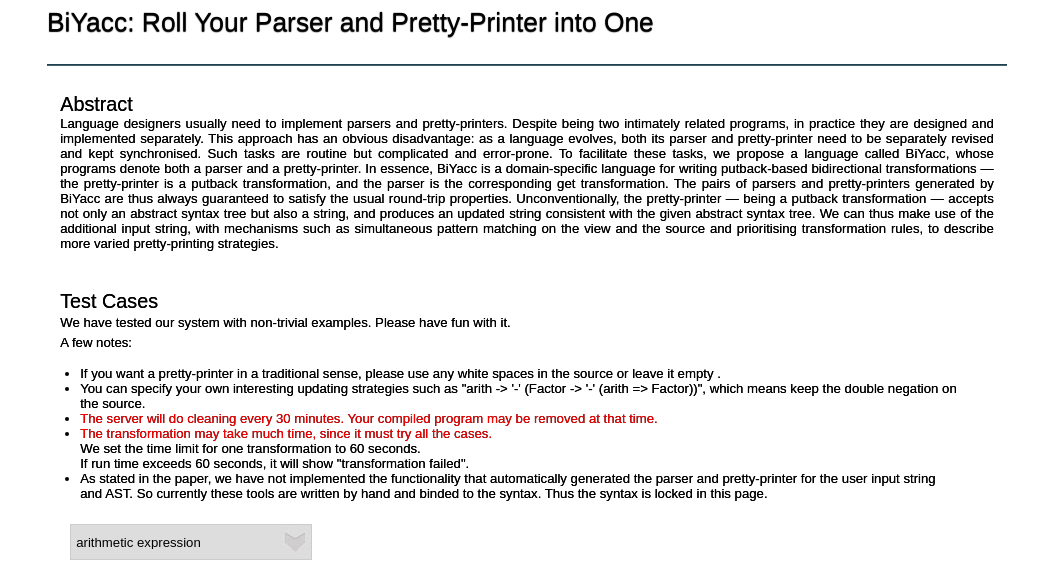
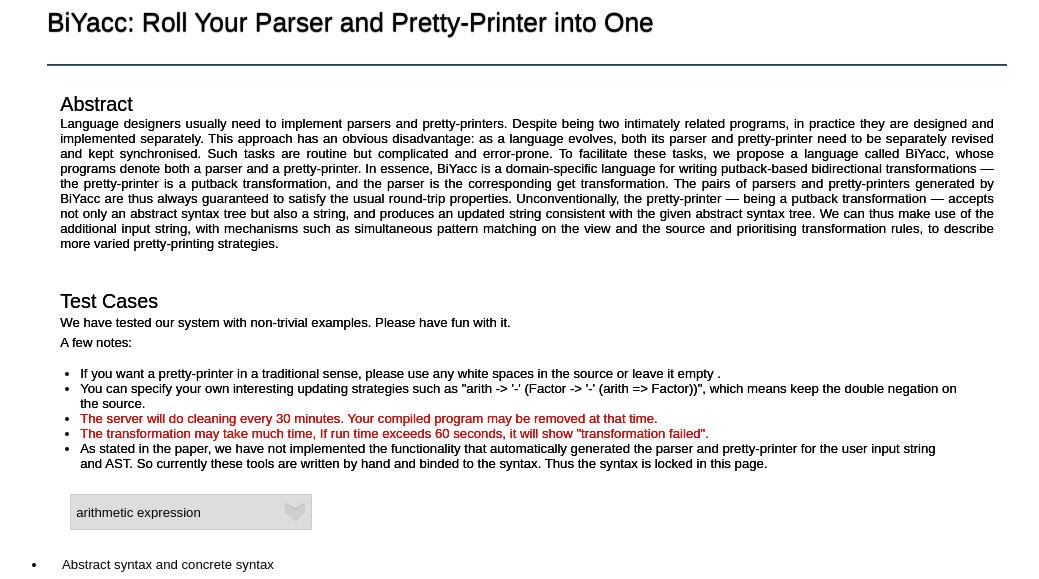
Before and after one commit to namonakimono/biyaccDemo, a website: page views/index.html in a window 1280 px wide. Shown: the part 122-701 px from the top of the page, without its empty margins (113-1152 px from the left). Drawn offline with nearby package versions, Linux system fonts and the light colour scheme.

Commit message:
modify some notes

```diff
--- a/views/index.html
+++ b/views/index.html
@@ -64,9 +64,7 @@ Language designers usually need to implement parsers and pretty-printers. Despit
               <font color = "red">The server will do cleaning every 30 minutes. Your compiled program may be removed at that time.</font>
             </li>
             <li>
-              <font color = "red"> The transformation may take much time, since it must try all the cases.</font> <br />
-              We set the time limit for one transformation to 60 seconds. <br />
-              If run time exceeds 60 seconds, it will show "transformation failed".
+              <font color = "red"> The transformation may take much time, If run time exceeds 60 seconds, it will show "transformation failed".</font> <br />
             </li>
             <li>
               As stated in the paper, we have not implemented the functionality that automatically generated the parser and pretty-printer for the user input string and AST.
```
Also changed, not shown: 3 other files.
